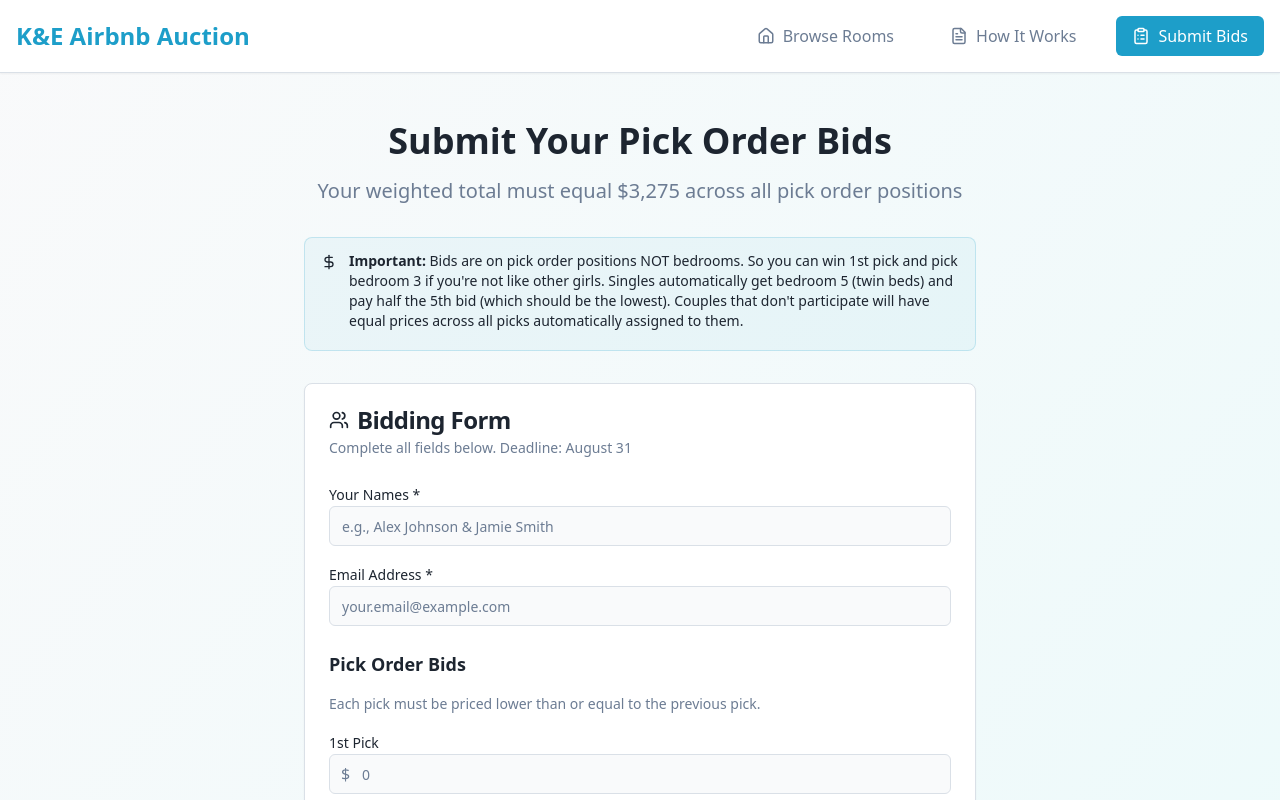
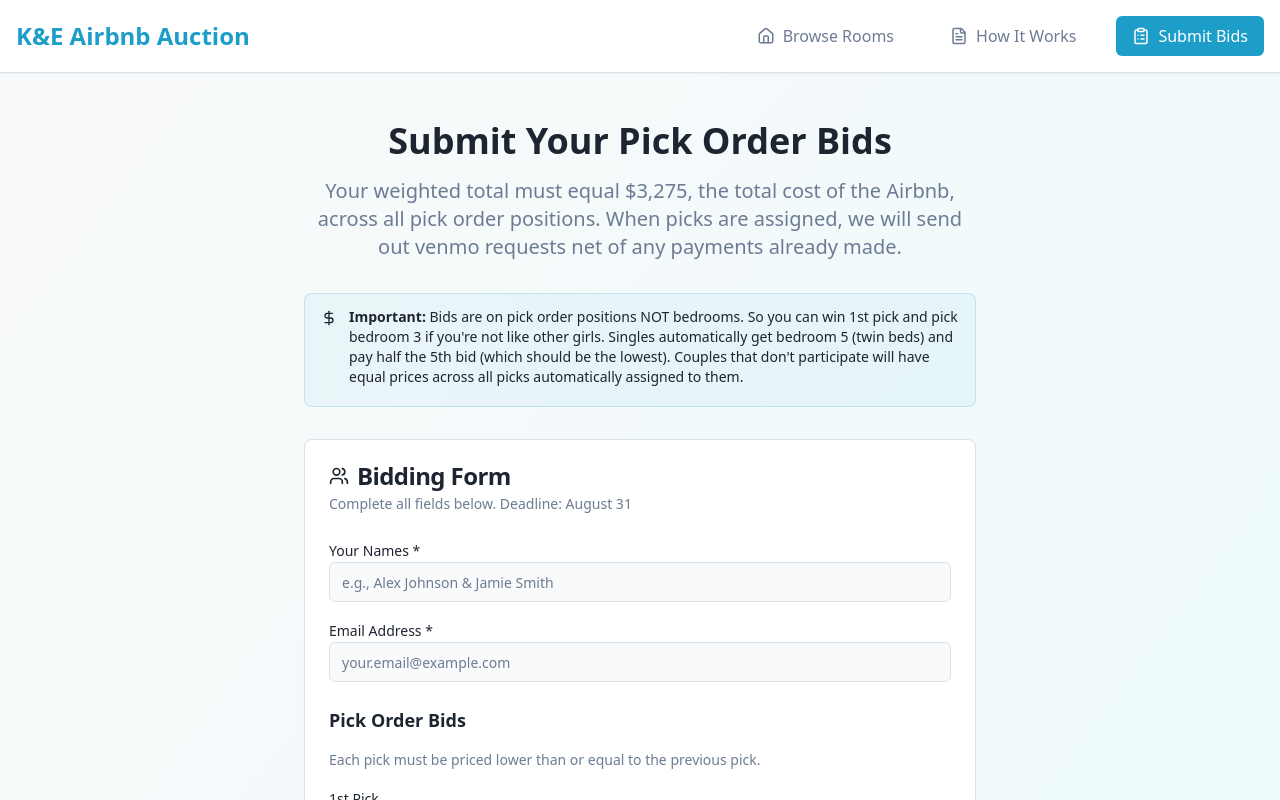
Before and after one commit to Lexiconerd/fair-room-bids, a React (Vite) app: page /bidding in a window 1280 px wide. Shown: the top 800 px of the page. Built offline with nearby package versions, Linux system fonts and the light colour scheme.

Commit message:
Update Bidding.tsx

```diff
--- a/src/pages/Bidding.tsx
+++ b/src/pages/Bidding.tsx
@@ -346,7 +346,8 @@ const Bidding = () => {
           <div className="text-center mb-8">
             <h1 className="text-4xl font-bold mb-4 text-foreground">Submit Your Pick Order Bids</h1>
             <p className="text-xl text-muted-foreground">
-              Your weighted total must equal $3,275 across all pick order positions
+              Your weighted total must equal $3,275, the total cost of the Airbnb, across all pick order positions.
+              When picks are assigned, we will send out venmo requests net of any payments already made.
             </p>
           </div>
 
```
